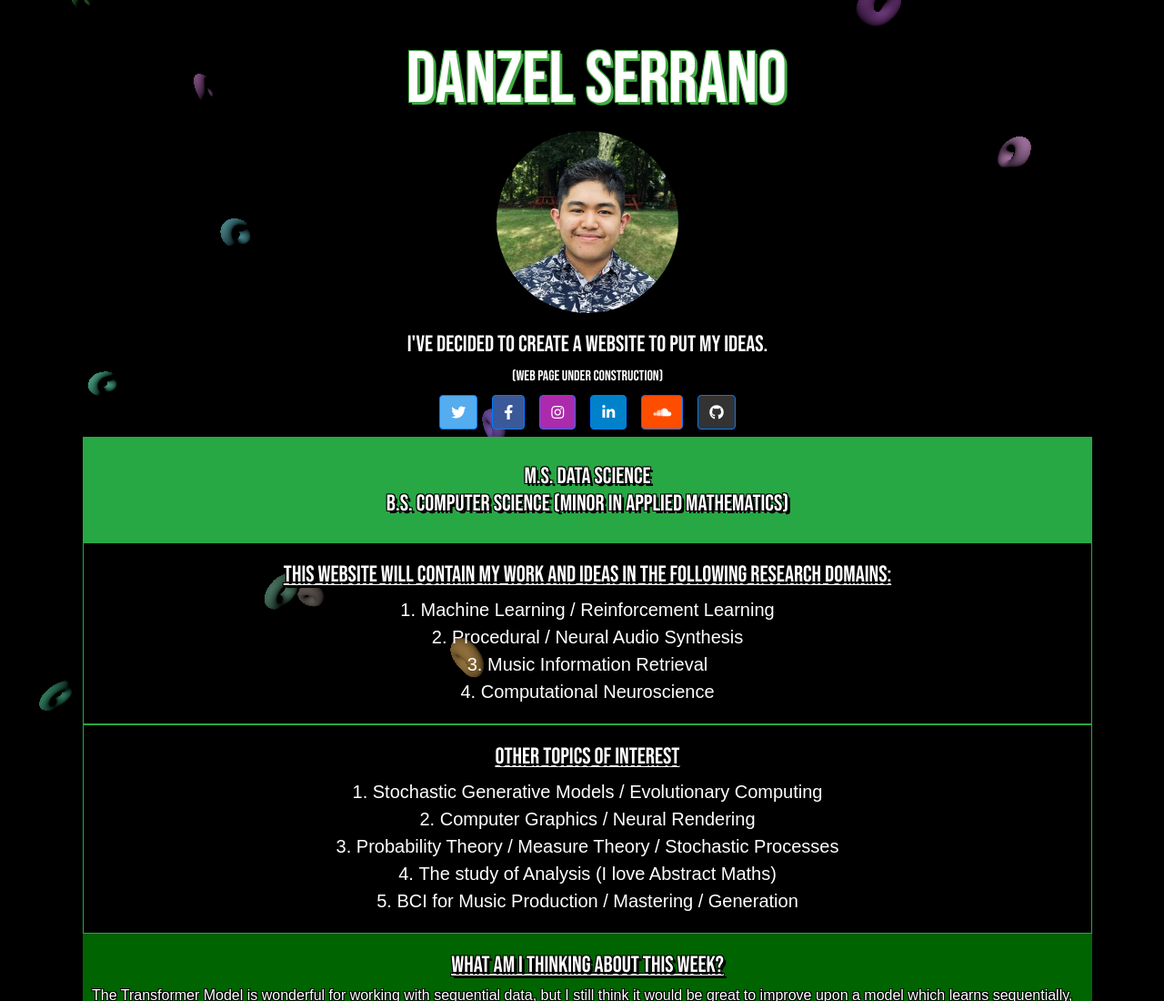
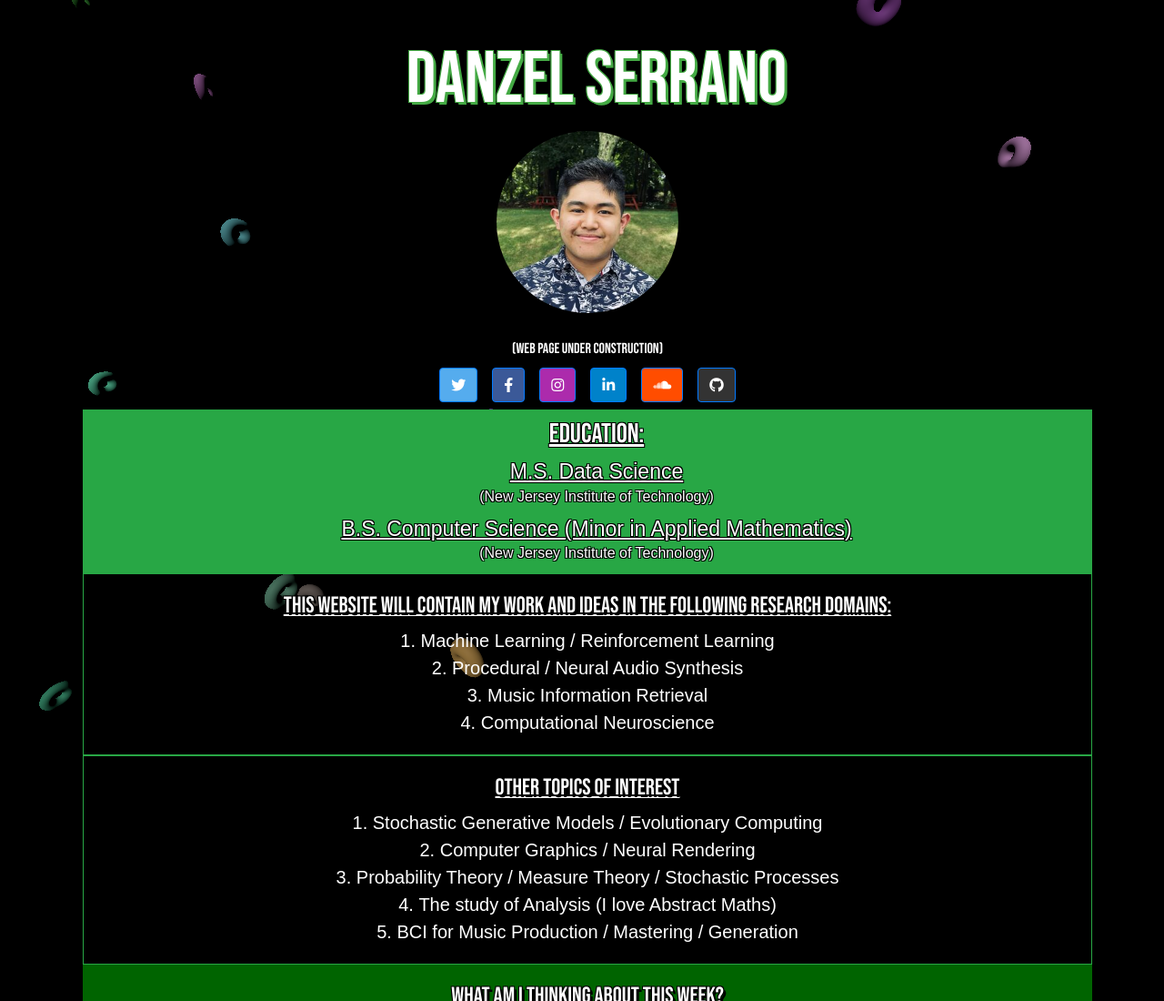
Before and after one commit to Deziox/Deziox.github.io, a plain HTML site: page index.html in a window 1280 px wide. Shown: the top 1100 px of the page at 91% size. Drawn offline with nearby package versions, Linux system fonts and the light colour scheme; animation ran at ten frames a second.

Commit message:
Got rid of weird catchphrase and format

```diff
--- a/index.html
+++ b/index.html
@@ -240,7 +240,7 @@
     <div class="text-center">
         <img src="images/profile.jpeg" width = "200" height = "200" class="rounded-circle" alt="Danzel Serrano">
     </div>
-    <h4 id="bio" class="text-center">I've decided to create a website to put my ideas.</h4>
+    <h4 id="bio" class="text-center"></h4>
     <p id="footnotes" class="text-center">(web page under construction)<br><br> </p>
     <div class="social-media text-center w-100">
         <div class="p-2"><a class="btn btn-primary" style="background-color: #55acee;" href="https://twitter.com/dependanz" role="button"
@@ -264,11 +264,21 @@
         ></a></div>
     </div>
     <div class="border border-success bg-success p-2 text-dark bg-opacity-50">
-        <h4 id="bio" class="text-center">
+        <h3 id="edu-title" class="text-center" style="text-decoration: underline; margin-bottom: 0px">
+            Education:
+        </h3>
+        <h5 id="edu" class="text-center" style="text-decoration: underline">
             M.S. Data Science
-            <br> B.S. Computer Science (Minor in Applied Mathematics)
-            <br><br>
-        </h4>
+        </h5>
+        <h5 id="subedu" class="text-center">
+            (New Jersey Institute of Technology)
+        </h5>
+        <h5 id="edu" class="text-center" style="text-decoration: underline">
+            B.S. Computer Science (Minor in Applied Mathematics)
+        </h5>
+        <h5 id="subedu" class="text-center">
+                (New Jersey Institute of Technology)
+        </h5>
     </div>
     <div class="border border-success">
         <h4 id="bio" class="text-center" style="text-decoration: underline">This website will contain my work and ideas in the following research domains:</h4>
--- a/style.css
+++ b/style.css
@@ -8,6 +8,8 @@ body, html {
     /*overflow:hidden;*/
     background-color: black;
 }
+
+.tab { margin-left: 180px; }
 
 #c {
     width: 100%;
@@ -88,6 +90,53 @@ li.list{
     right: 10px;
 }
 
+#edu{
+    position: relative;
+    color: white;
+    top: 10px;
+    bottom: 10px;
+    font-size: 23px;
+    font-family: Sans-Serif;
+    text-shadow:
+            -1px -1px 0 #000,
+            1px -1px 0 #000,
+            -1px 1px 0 #000,
+            1px 1px 0 #000;
+    left: 10px;
+    right: 10px;
+}
+
+#edu-title{
+    position: relative;
+    color: white;
+    top: 0px;
+    font-size: 30px;
+    font-family: 'Bebas Neue';
+    text-shadow:
+            -1px -1px 0 #000,
+            1px -1px 0 #000,
+            -1px 1px 0 #000,
+            1px 1px 0 #000;
+    left: 10px;
+    right: 10px;
+}
+
+#subedu{
+    position: relative;
+    color: white;
+    top: 5px;
+    bottom: 10px;
+    font-size: 16px;
+    font-family: Sans-Serif;
+    text-shadow:
+            -1px -1px 0 #000,
+            1px -1px 0 #000,
+            -1px 1px 0 #000,
+            1px 1px 0 #000;
+    left: 10px;
+    right: 10px;
+}
+
 #footnotes{
     position: relative;
     color: white;
```
